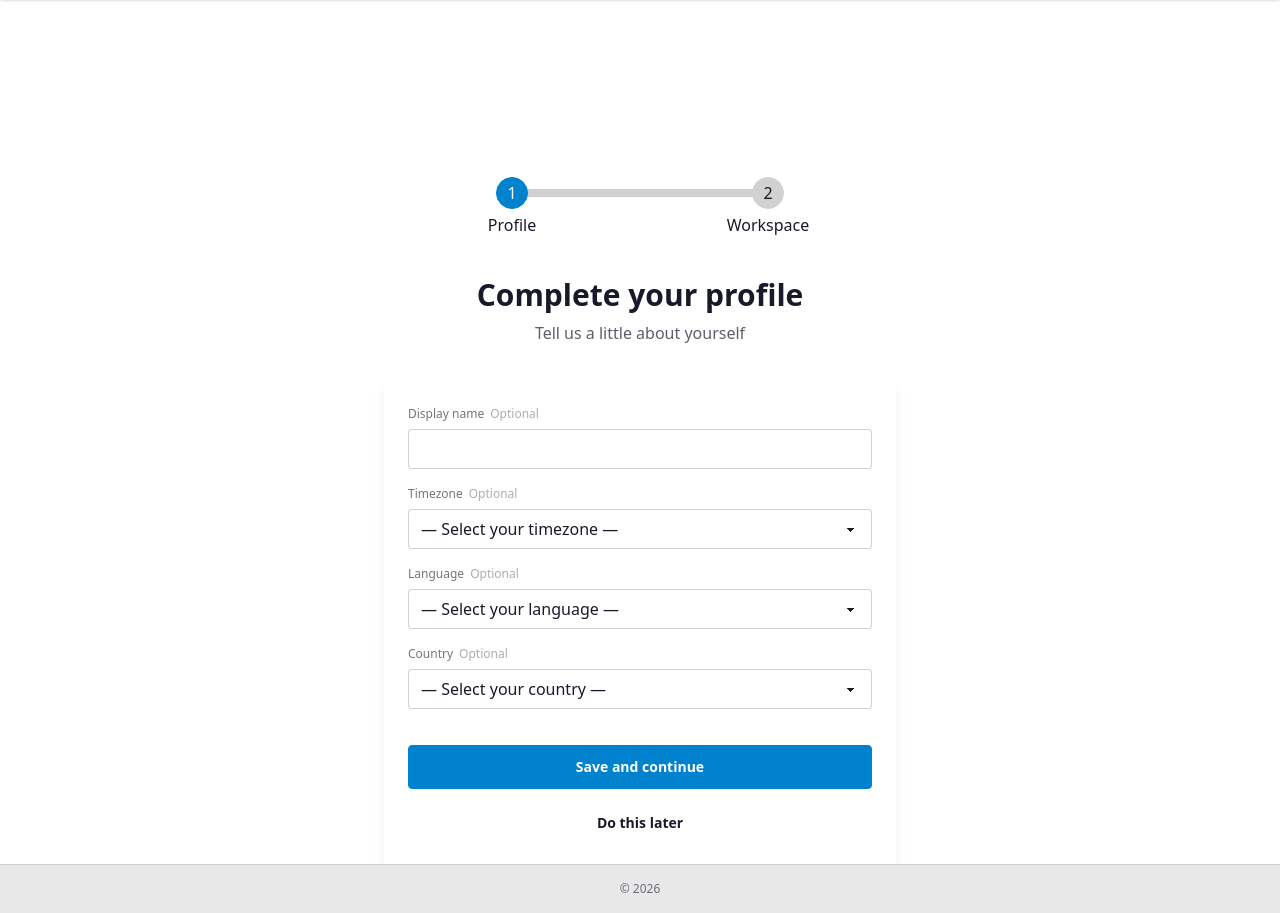
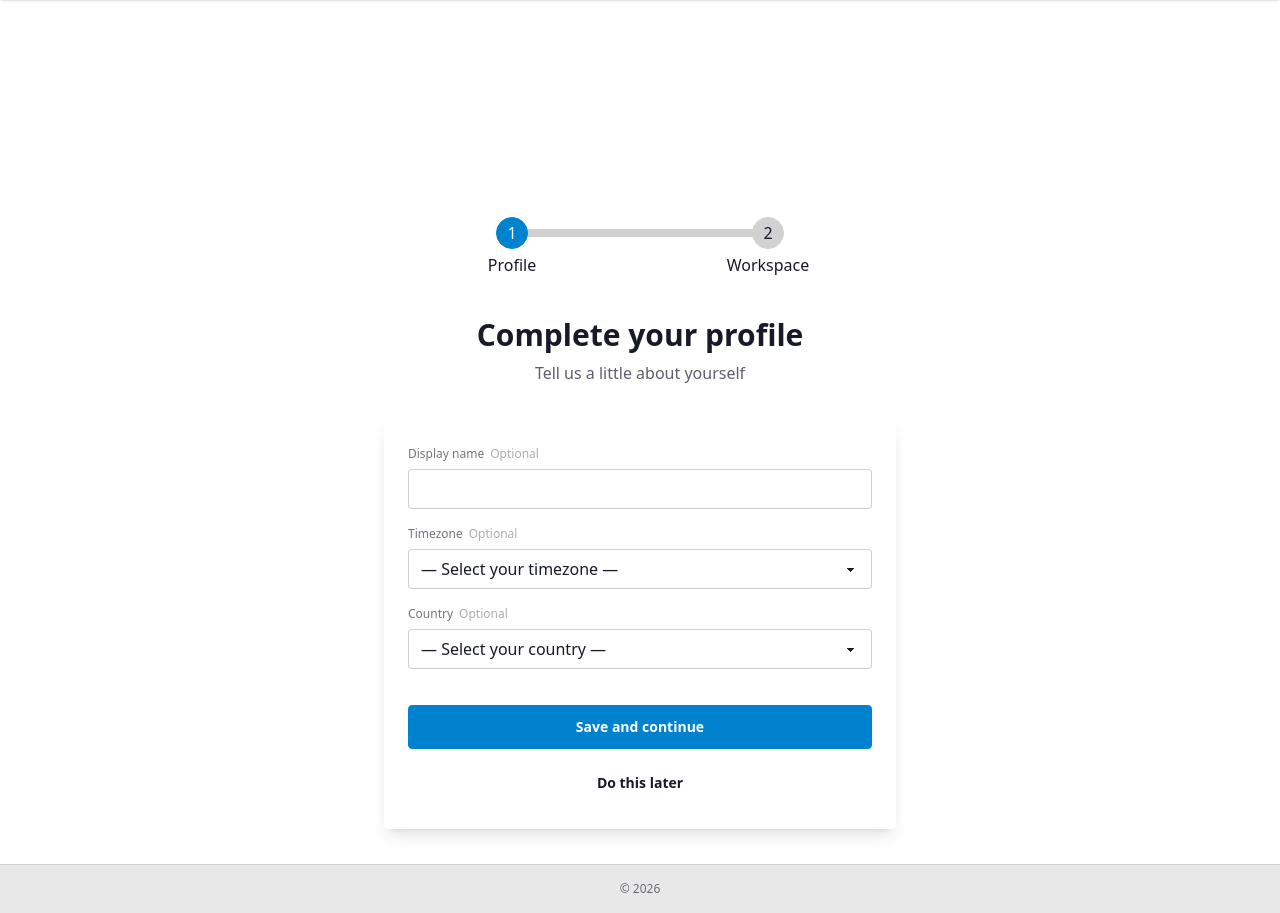
Before and after one commit to peterjgithub/saas-django, a Django app: template templates/users/onboarding_step1.html in a window 1280 px wide. Shown: the part 64-977 px from the top of the page. Run offline with Django 5.2, Linux system fonts and the light colour scheme; the template is opened without the code that fills it, so the values that code supplies are empty.

Commit message:
feat: remove language field from onboarding step 1 (navbar switcher is enough)

```diff
--- a/apps/users/services.py
+++ b/apps/users/services.py
@@ -102,7 +102,6 @@ def complete_profile(
     profile: UserProfile,
     display_name: str,
     timezone_obj: Timezone | None,
-    language_obj: Language | None = None,
     country_obj: Country | None = None,
 ) -> None:
     """
@@ -113,8 +112,6 @@ def complete_profile(
     profile.display_name = display_name or profile.display_name
     if timezone_obj is not None:
         profile.timezone = timezone_obj
-    if language_obj is not None:
-        profile.language = language_obj
     if country_obj is not None:
         profile.country = country_obj
     if not profile.profile_completed_at:
@@ -123,7 +120,6 @@ def complete_profile(
         update_fields=[
             "display_name",
             "timezone",
-            "language",
             "country",
             "profile_completed_at",
         ]
--- a/templates/users/onboarding_step1.html
+++ b/templates/users/onboarding_step1.html
@@ -77,29 +77,6 @@
           </fieldset>
 
           <fieldset class="fieldset mt-2">
-            <label class="label" for="id_language">
-              <span class="label-text">{% trans "Language" %}</span>
-              <span class="label-text-alt opacity-60">{% trans "Optional" %}</span>
-            </label>
-            <select
-              id="id_language"
-              name="language"
-              class="select w-full text-base{% if form.language.errors %} select-error{% endif %}"
-              {% if form.language.errors %}aria-invalid="true" aria-describedby="language-error"{% endif %}
-            >
-              <option value="">{% trans "— Select your language —" %}</option>
-              {% for lang in form.language.field.queryset %}
-              <option value="{{ lang.pk }}" {% if form.language.value|stringformat:"s" == lang.pk|stringformat:"s" %}selected{% endif %}>
-                {{ lang.name }}
-              </option>
-              {% endfor %}
-            </select>
-            {% if form.language.errors %}
-            <p id="language-error" class="label-text text-error mt-1">{{ form.language.errors|join:" " }}</p>
-            {% endif %}
-          </fieldset>
-
-          <fieldset class="fieldset mt-2">
             <label class="label" for="id_country">
               <span class="label-text">{% trans "Country" %}</span>
               <span class="label-text-alt opacity-60">{% trans "Optional" %}</span>
```
Also changed, not shown: apps/users/forms.py (+3 -10 lines), apps/users/views.py (+2 -25 lines).
